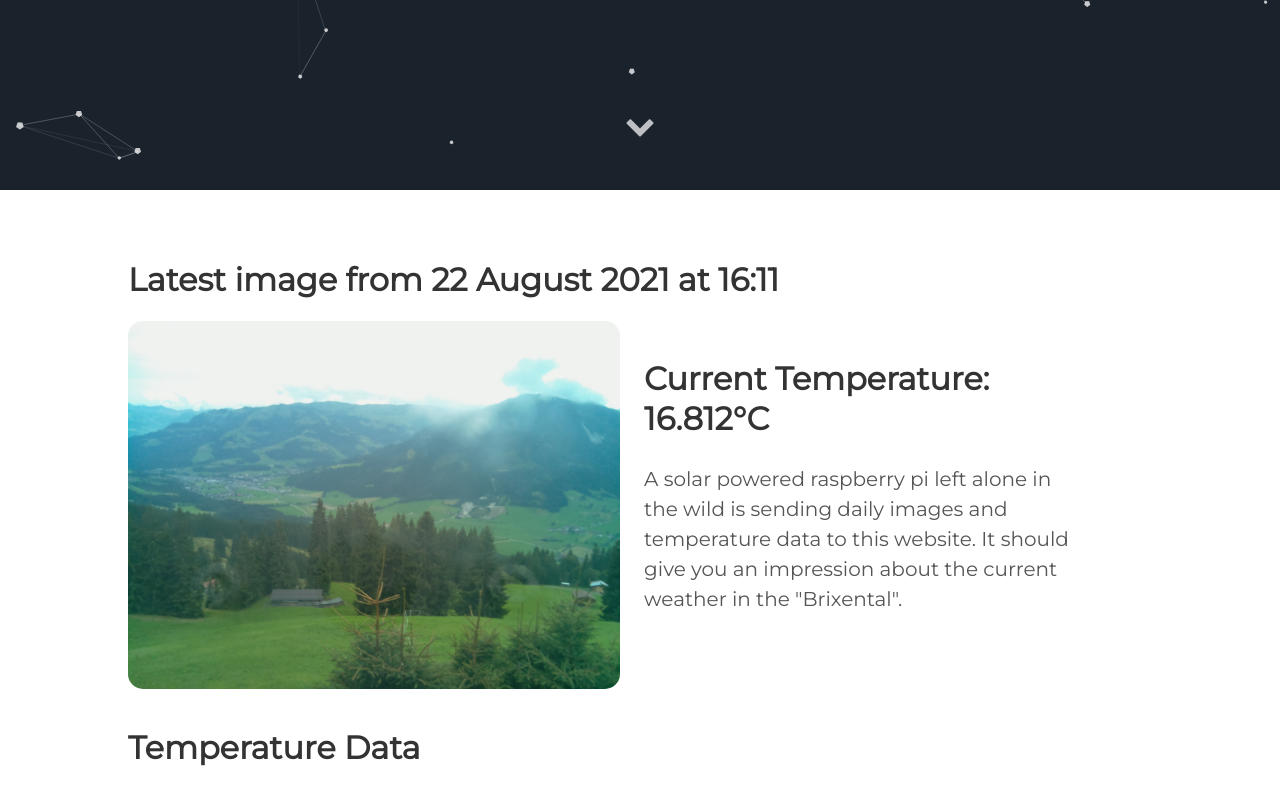
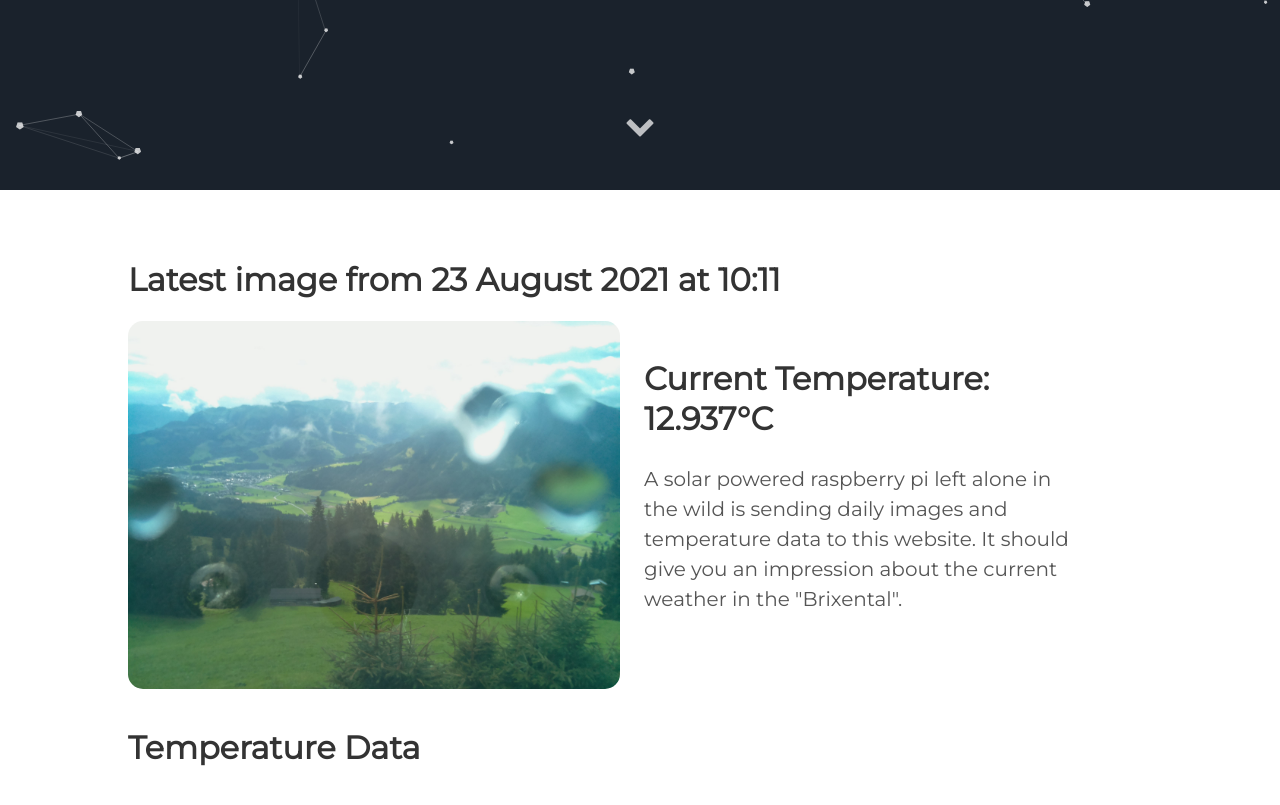
Before and after one commit to vektorious/vektorious.github.io, a Jekyll site: the page built from resources/huette.md, in a window 1280 px wide and 900 px high, scrolled down 710 px. Shown: the top 805 px of the window. Built offline with Jekyll 4.4.1, drawn with Linux system fonts in a browser that asks for light colours.

Commit message:
I'm a bot beep boop

```diff
--- a/resources/huette.md
+++ b/resources/huette.md
@@ -6,13 +6,13 @@ image: '/assets/img/'
 description: 'Live image from the Austrian alps'
 twitter_text: ' '
 ---
-## Latest image from 22 August 2021 at 16:11
+## Latest image from 23 August 2021 at 10:11
 <div class="huette">
   <div class="huette-image">
     <img src="{{ "/assets/img/huette.jpg" | prepend: site.baseurl }}">
   </div>
   <div class="huette-text">
-        <h2>Current Temperature: 16.812°C</h2>
+        <h2>Current Temperature: 12.937°C</h2>
         <p>A solar powered raspberry pi left alone in the wild is sending daily images and temperature data to this website. It should give you an impression about the current weather in the "Brixental".</p>
 
   </div>
```
Also changed, not shown: rpi-script/2021-08-23_100956.txt (renamed from rpi-script/2021-08-22_160955.txt, +5 -5 lines), rpi-script/huette.md (+2 -2 lines), assets/img/huette.jpg, assets/img/temp_plot.png, rpi-script/temp_plot.png, 1 other file.
